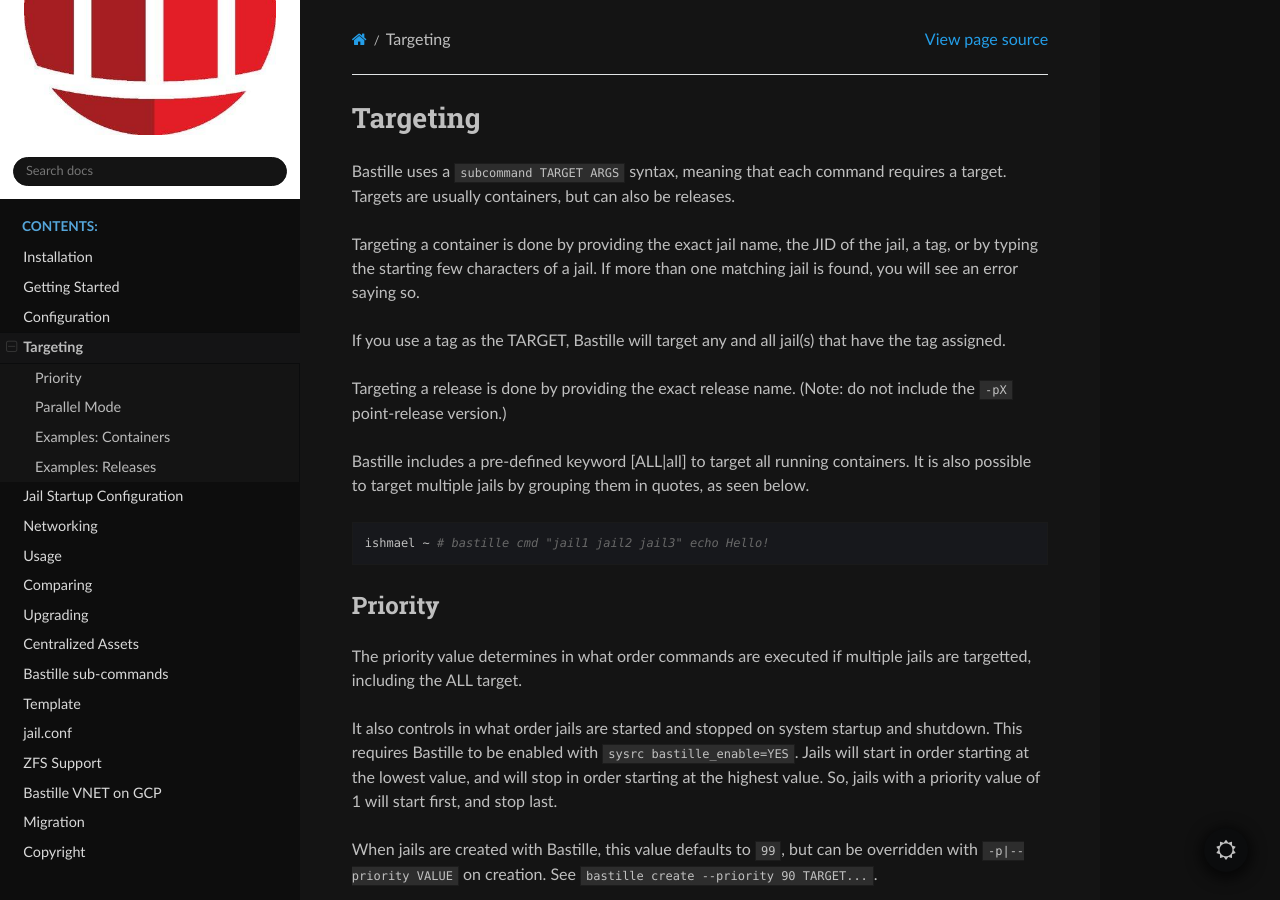
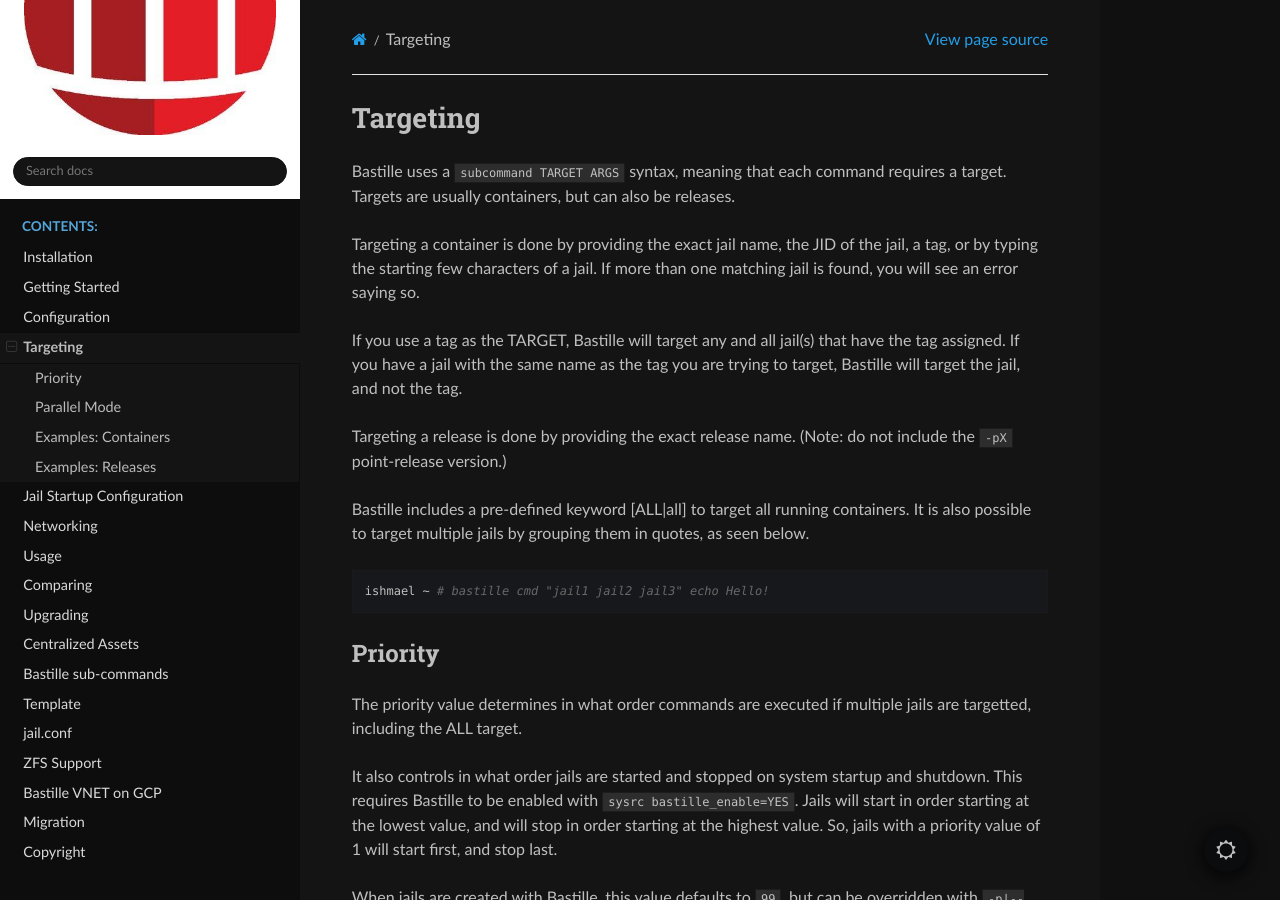
Before and after one commit to BastilleBSD/bastille, a Sphinx documentation site: the page built from docs/chapters/targeting.rst, in a window 1280 px wide and 900 px high. Built offline with Sphinx 7.4.7 and the Read the Docs theme 3.1.0, drawn with Linux system fonts in a browser that asks for light colours.

Commit message:
docs: targetting: Update for targetting jail when name matches tag

```diff
--- a/docs/chapters/targeting.rst
+++ b/docs/chapters/targeting.rst
@@ -9,7 +9,8 @@ jail, a tag, or by typing the starting few characters of a jail. If more than on
 matching jail is found, you will see an error saying so.
 
 If you use a tag as the TARGET, Bastille will target any and all jail(s) that have
-the tag assigned.
+the tag assigned. If you have a jail with the same name as the tag you are trying to
+target, Bastille will target the jail, and not the tag.
 
 Targeting a release is done by providing the exact release name. (Note: do not
 include the ``-pX`` point-release version.)
```
